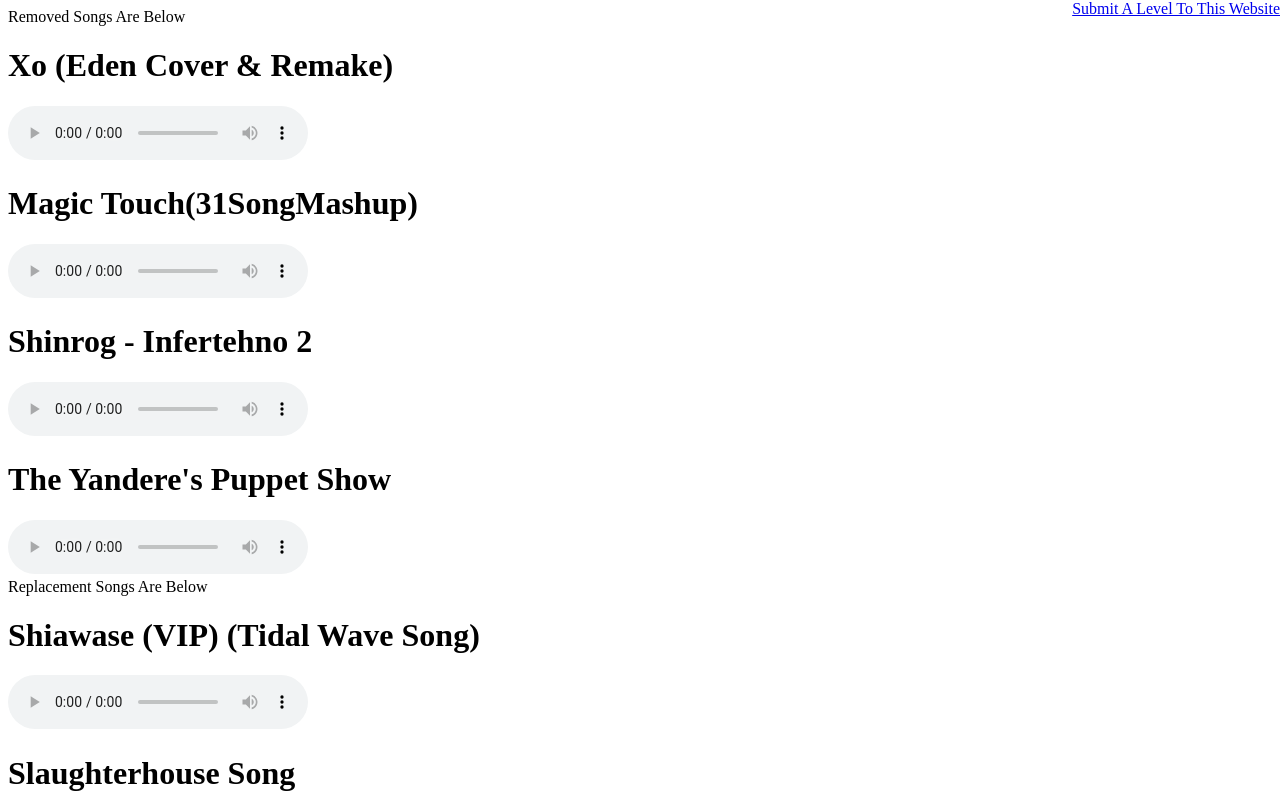
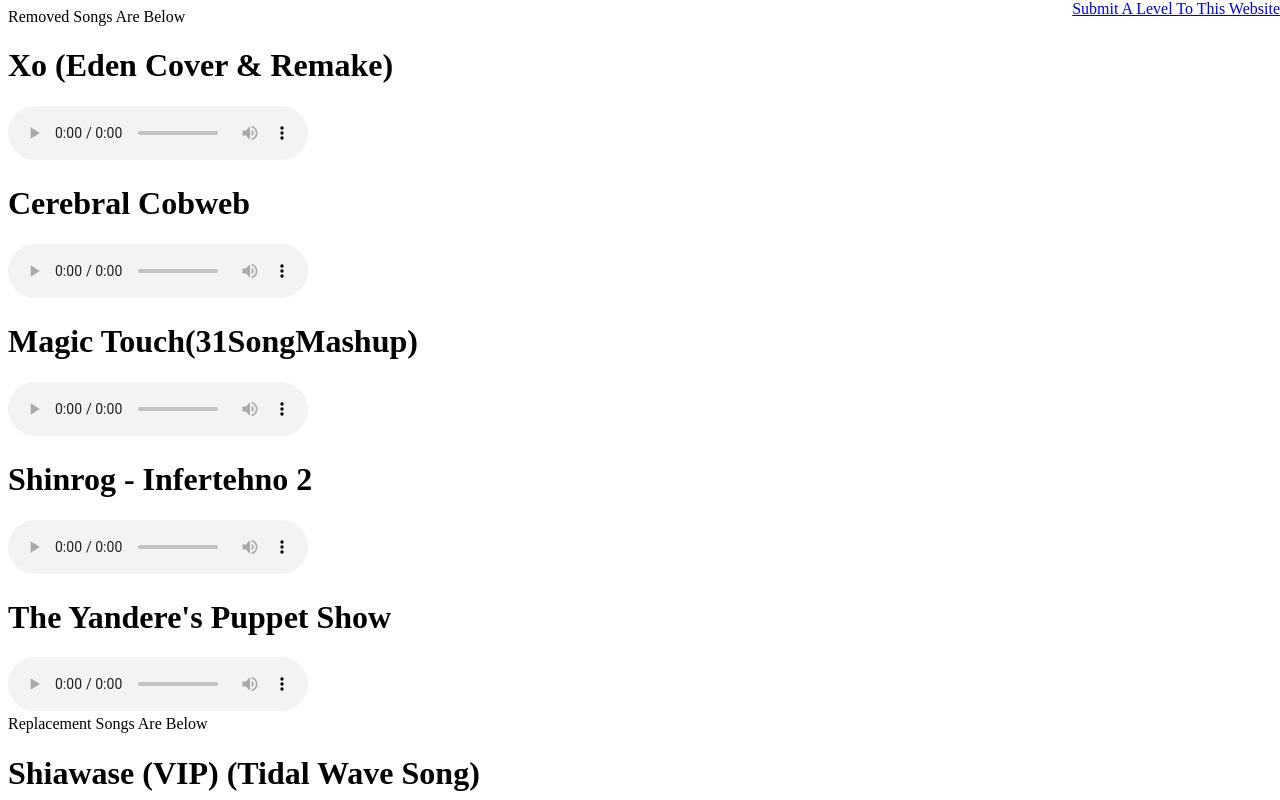
Before and after one commit to Jedi-Coder1/Geometry-Dash-NONG-Songs, a plain HTML site: page docs/index.html in a window 1280 px wide. Shown: the top 800 px of the page. Drawn offline with Linux system fonts and the light colour scheme.

Commit message:
Update index.html

```diff
--- a/docs/index.html
+++ b/docs/index.html
@@ -20,6 +20,13 @@
     <h1>Xo (Eden Cover & Remake)</h1>
     <audio controls>
       <source src="https://github.com/Jedi-Coder1/Geometry-Dash-NONG-Songs/raw/main/MUSIC/766165.mp3" type="audio/mpeg">
+      Your browser does not support the audio tag.
+    </audio>
+  </div>
+  <div>
+    <h1>Cerebral Cobweb</h1>
+    <audio controls>
+      <source src="https://github.com/Jedi-Coder1/Geometry-Dash-NONG-Songs/raw/main/MUSIC/966198.mp3" type="audio/mpeg">
       Your browser does not support the audio tag.
     </audio>
   </div>
```
